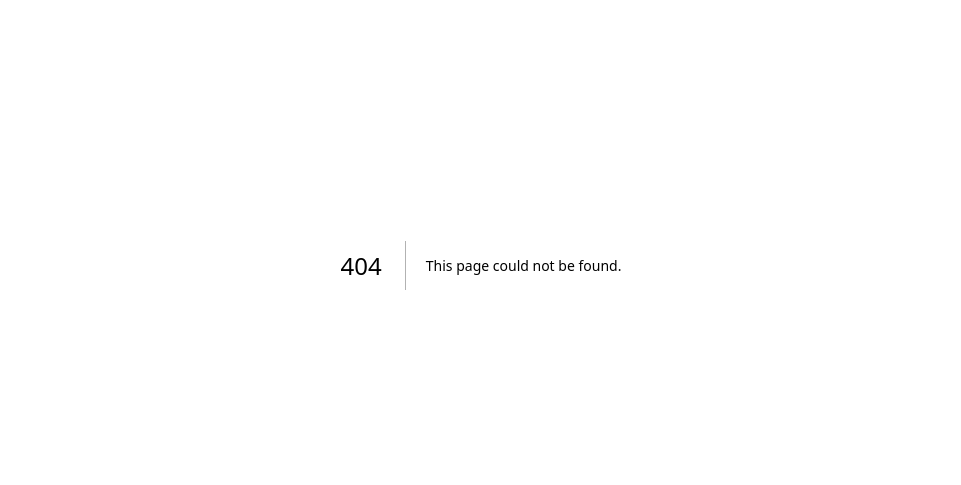
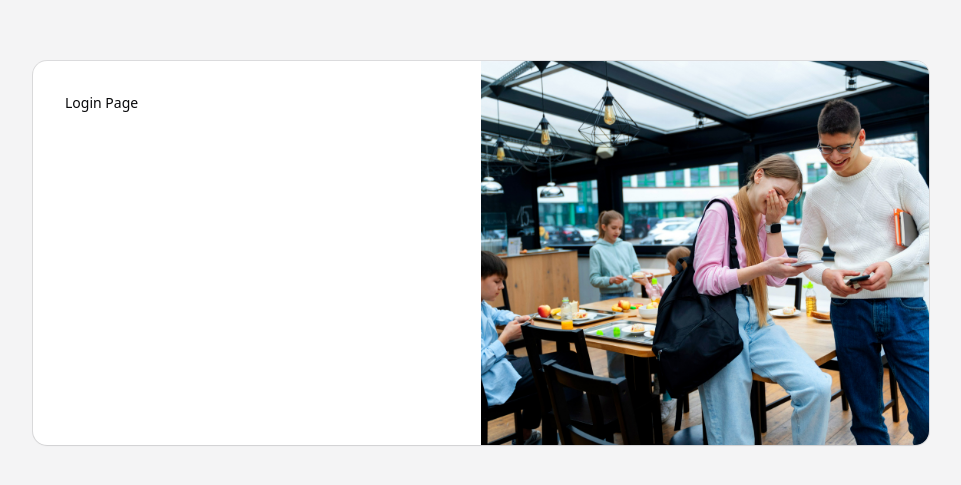
Before and after one commit to alexandreraminelli/gosnack, a Next.js app in the folder gosnack-dashboard/: page /login in a window 1280 px wide. Before the commit this address had no page. Shown: the part 135-620 px from the top of the page, without its empty margins (159-1120 px from the left). Built offline with nearby package versions, Linux system fonts and the light colour scheme.

Commit message:
feat(auth): criar layout das páginas de autenticação

```diff
--- /dev/null
+++ b/gosnack-dashboard/src/app/(auth)/layout.tsx
@@ -0,0 +1,38 @@
+import { Card, CardContent } from "@/components/ui/card"
+import { IMAGES } from "@/constants/images"
+import Image from "next/image"
+
+/**
+ * Layout das páginas de autenticação.
+ */
+export default function AuthLayout({ children }: { children: React.ReactNode }) {
+  return (
+    <div className="bg-muted min-h-svh flex flex-col items-center justify-center p-6 md:p-10 pt-0! gap-4">
+      {/* TODO: Header */}
+      <header className="flex flex-row items-center gap-8"></header>
+
+      {/* Card Central */}
+      <div className="w-full max-w-sm md:max-w-4xl">
+        <div className="flex flex-col gap-6">
+          <Card className="overflow-hidden p-0 min-h-96">
+            <CardContent className="grid p-0 md:grid-cols-2 h-full">
+              {/* Página */}
+              <div className="p-6 md:p-8">{children}</div>
+
+              {/* Imagem */}
+              <aside className="bg-muted relative max-md:hidden min-h-96">
+                <Image
+                  src={IMAGES.backgrounds.login}
+                  alt=""
+                  // Ajustar imagem
+                  fill
+                  className="object-cover"
+                />
+              </aside>
+            </CardContent>
+          </Card>
+        </div>
+      </div>
+    </div>
+  )
+}
--- /dev/null
+++ b/gosnack-dashboard/src/app/(auth)/login/page.tsx
@@ -0,0 +1,10 @@
+/**
+ * Metadados da página de login.
+ */
+
+/**
+ * Página de login.
+ */
+export default function LoginPage() {
+  return <div>Login Page</div>
+}
```
